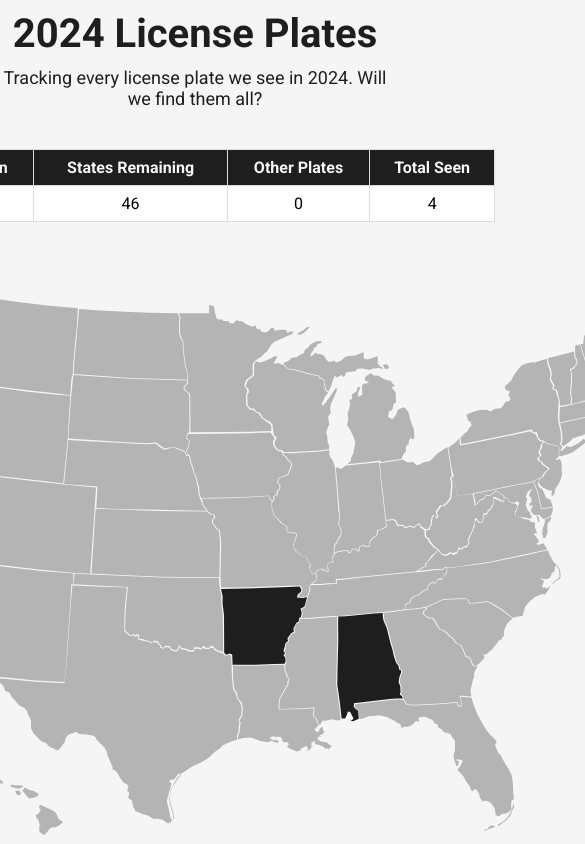
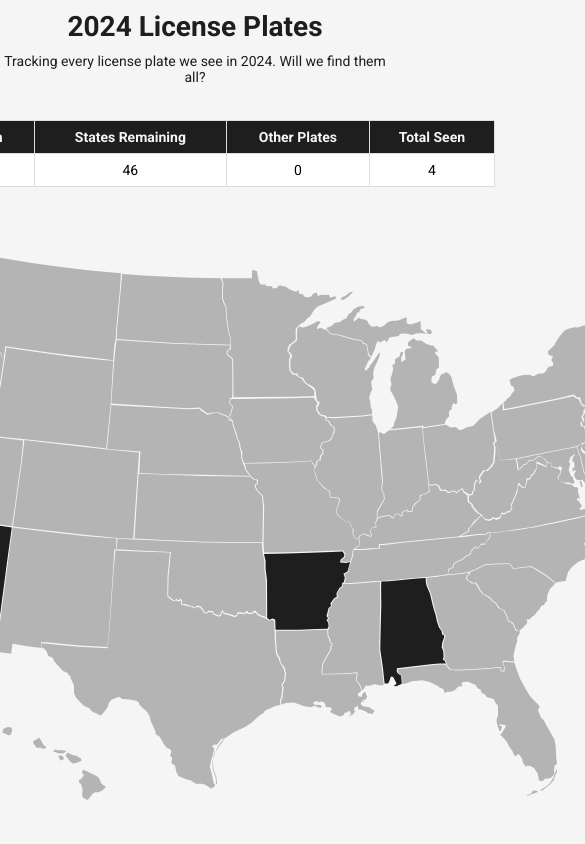
Before and after one commit to condio/licenseplatesite, a plain HTML site: page index.html in a window 390 px wide. Shown: the top 844 px of the page, 585 px wide, since content can reach past the window. Drawn offline with Linux system fonts and the light colour scheme.

Commit message:
Fixing mobile

```diff
--- a/style.css
+++ b/style.css
@@ -88,11 +88,31 @@ th {
 
 /* Responsive design for small screens */
 @media (max-width: 600px) {
+  .site-name {
+    font-size: 28px; /* Slightly smaller for small screens */
+  }
+
+  .tagline {
+    font-size: 14px; /* Reduced to fit smaller screens */
+  }
+
+  #stats-box, #mapdiv, #infobox {
+    width: 90%; /* Ensure proper width on mobile */
+    padding: 5px; /* Reduce padding for small screens */
+  }
+
   .otherinfo {
-    flex: 1 1 100%;
-    max-width: 80%;
+    flex: 1 1 100%; /* Stack boxes vertically */
+    max-width: 100%; /* Ensure full width */
+    margin: 10px 0; /* Add vertical spacing */
+  }
+
+  th, td {
+    padding: 8px; /* Reduce padding for table cells */
+    font-size: 14px; /* Adjust font size for readability */
   }
 }
+
 
 /* Footer styles */
 footer {
```
